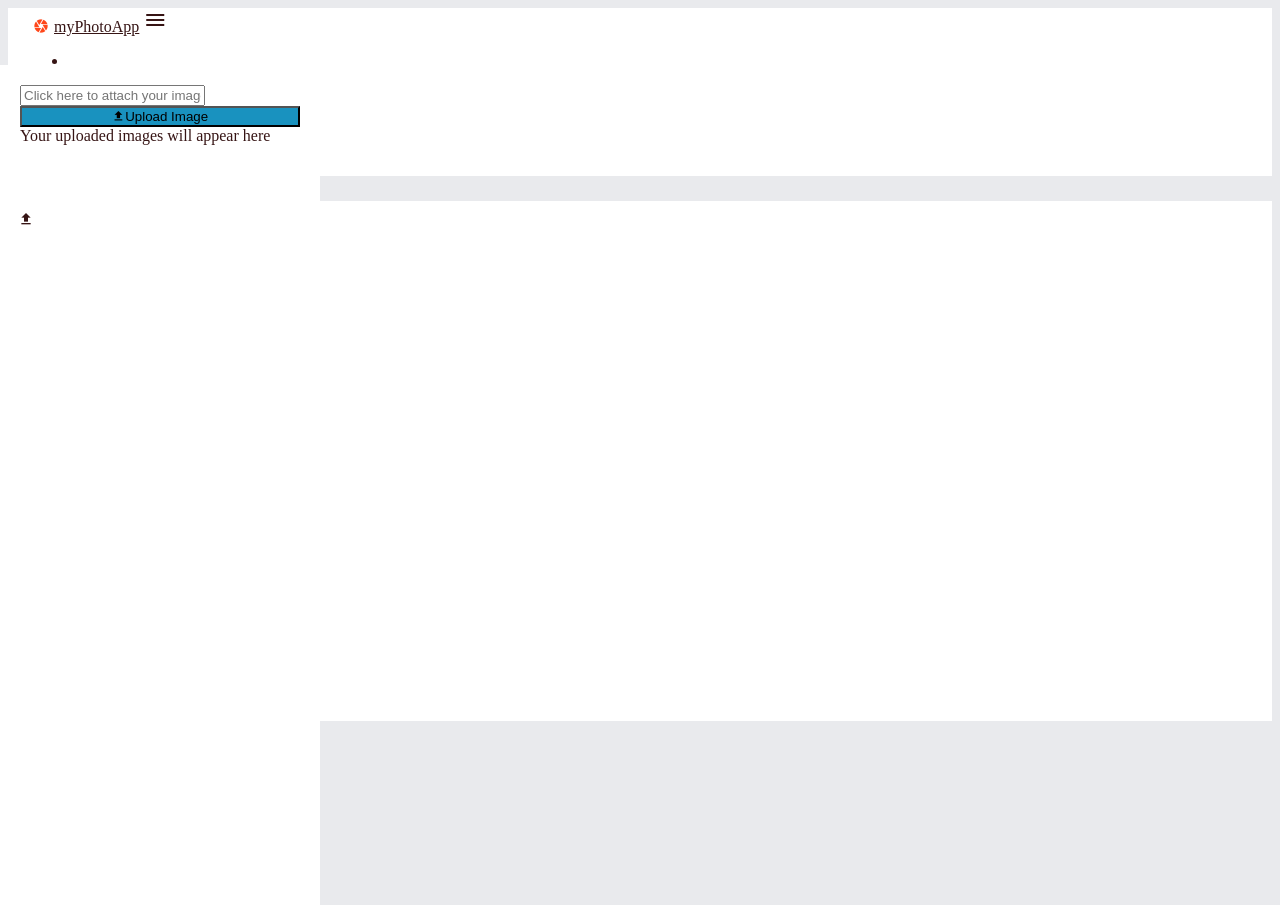
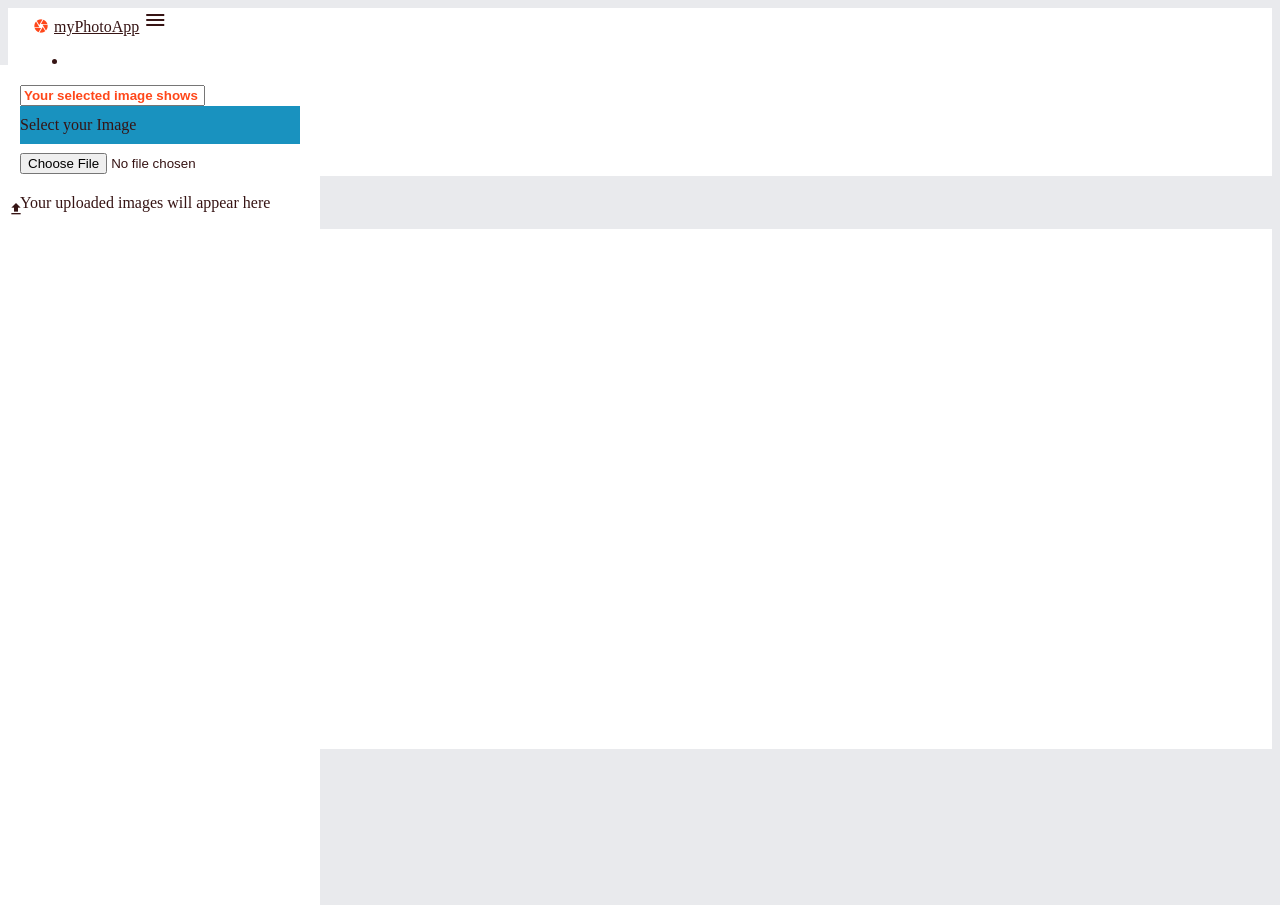
Before and after one commit to andela-ooshodi/django-photo-application, a Django app: template djangophotoapp/photoapp/templates/photoapp/home.html in a window 1280 px wide. Run offline with Django 3.2, Linux system fonts and the light colour scheme; the template is opened without the code that fills it, so the values that code supplies are empty; some libraries are stand-ins or nearby versions.

Commit message:
[Feature] Making the UI better

```diff
--- a/djangophotoapp/photoapp/static/css/base.css
+++ b/djangophotoapp/photoapp/static/css/base.css
@@ -99,9 +99,10 @@ nav ul li {
 #upload-button-lg {
     background-color: #1992BF;
     width: 100%;
+    display: none;
 }
 
-.top {
+.single-view {
     background-color: #fff;
     height: 500px;
     overflow: auto;
@@ -109,7 +110,7 @@ nav ul li {
     padding: 10px;
 }
 
-.top #img {
+.single-view #img {
     display: none;
     margin: auto;
 }
@@ -124,12 +125,8 @@ nav ul li {
     min-height: 100%;
 }
 
-.file-input-form {
-    position: relative;
-}
-
-.file-input-text {
-    position: relative;
+#upload-form {
+    margin-bottom: 50px;
 }
 
 .file-field .file-path-wrapper {
@@ -137,14 +134,39 @@ nav ul li {
 }
 
 .file-input {
-    position: absolute;
-    left: 0;
-    top: 0;
-    right: 0;
-    bottom: 0;
-    opacity: 0;
+    position: relative;
+    background-color: #1992BF;
+}
 
+.file-field .btn {
+    height: 2.4rem;
+    line-height: 2.4rem;
 }
+
+.file-field .btn:hover {
+    background-color: #1992BF;
+}
+
+/* styling file input placeholder */
+input.file-path::-webkit-input-placeholder {
+   color: #ff471a;
+   font-weight: bold;
+}
+input.file-path:-moz-placeholder { /* Firefox 18- */
+   color: #ff471a;
+   font-weight: bold;
+}
+
+input.file-path::-moz-placeholder {  /* Firefox 19+ */
+   color: #ff471a;
+   font-weight: bold;
+}
+
+input.file-path:-ms-input-placeholder {
+   color: #ff471a;
+   font-weight: bold;
+}
+/* end of styling */
 
 .images {
     position: relative;
--- a/djangophotoapp/photoapp/static/js/main.js
+++ b/djangophotoapp/photoapp/static/js/main.js
@@ -4,6 +4,18 @@ $(document).ready(function() {
     $(".button-collapse").sideNav();
     // Triggers modal
     $(".modal-trigger").leanModal();
+    // Make the input file empty
+    $("#img-file").val("");
+    $("#img-file-path").val("");
+
+
+    // Display the upload button after file has been attached
+    $("#img-file").on("change", function() {
+        $(".file-input").css("display", "none");
+        $("#upload-button-lg").css("display", "block");
+        $("#upload-form").css("margin-bottom", "20px");
+    });
+
     // Upload Image on submit
     $("#upload-form").on("submit", function(event) {
         event.preventDefault();
@@ -25,10 +37,16 @@ $(document).ready(function() {
             success: function(json) {
                 $(".uploaded-images").load(document.URL + " .uploaded-images", function() {
                     $(".modal-trigger").leanModal();
+                    $("#img-file").val("");
+                    $("#img-file-path").val("");
+                    $(".file-input").css("display", "block");
+                    $("#upload-button-lg").css("display", "none");
+                    $("#upload-form").css("margin-bottom", "50px");
                 });
             },
         });
     };
+
     // Delete Image
     $("body").on("click", ".delete-image", function() {
         var image_id = $(this).attr("id").split("-")[1];
@@ -52,7 +70,8 @@ $(document).ready(function() {
             },
         });
     };
-    // Focus image in the center of page
+
+    // Focus the image to the center of page
     $("body").on("click", ".edit", function() {
         var img_id = $(this).attr("id").split("-")[1];
         var img_publicid = $("#img-" + img_id).attr("src").split("/")[5]
--- a/djangophotoapp/photoapp/templates/photoapp/home.html
+++ b/djangophotoapp/photoapp/templates/photoapp/home.html
@@ -37,11 +37,12 @@
         {% csrf_token %}
         <div class="file-field input-field file-input-form">
             <div class="file-path-wrapper file-input-text">
-                <input class="file-path validate" type="text" placeholder="Click here to attach your image">
-              </div>
-              <div class="file-input">
-                <input name="image" type="file">
-              </div>
+                <input id="img-file-path" class="file-path validate" type="text" placeholder="Your selected image shows up here" readonly>
+            </div>
+            <div class="btn hoverable file-input">
+                <span>Select your Image</span>
+                <input id="img-file" name="image" type="file">
+            </div>
         </div>
         <button type="submit" id="upload-button-lg" class="waves-effect waves-light btn card-panel hoverable"><i class="mdi mdi-upload left"></i>Upload Image</button>
     </form>
@@ -81,8 +82,12 @@
                 <div class="row">
                     <div class="col s12">
                         <div class="top">
-                            <a id="upload-button" class="hide-on-large-only waves-effect waves-light btn card-panel hoverable right"><i class="mdi mdi-upload left"></i>Upload Image</a>
-                            <img id="img" class="responsive-img" src=""/>
+                            <div class="hide-on-large-only col s12">
+                                <a id="upload-button" class="hide-on-large-only waves-effect waves-light btn card-panel hoverable right"><i class="mdi mdi-upload left"></i>Upload Image</a>
+                            </div>
+                            <div class="single-view valign-wrapper">
+                                <img id="img" class="responsive-img valign" src=""/>
+                            </div>
                         </div>
                     </div>
                 </div>
```
